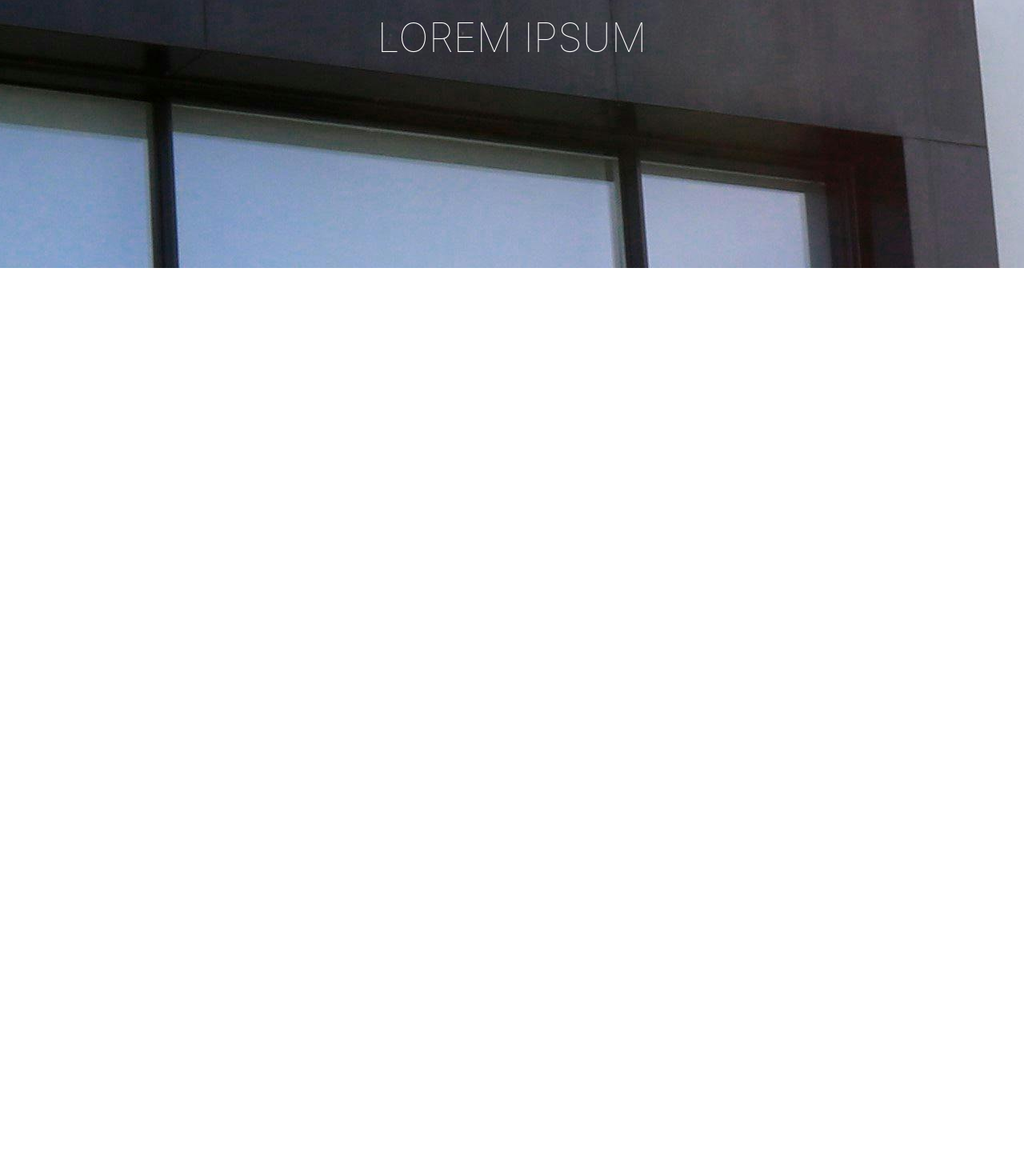
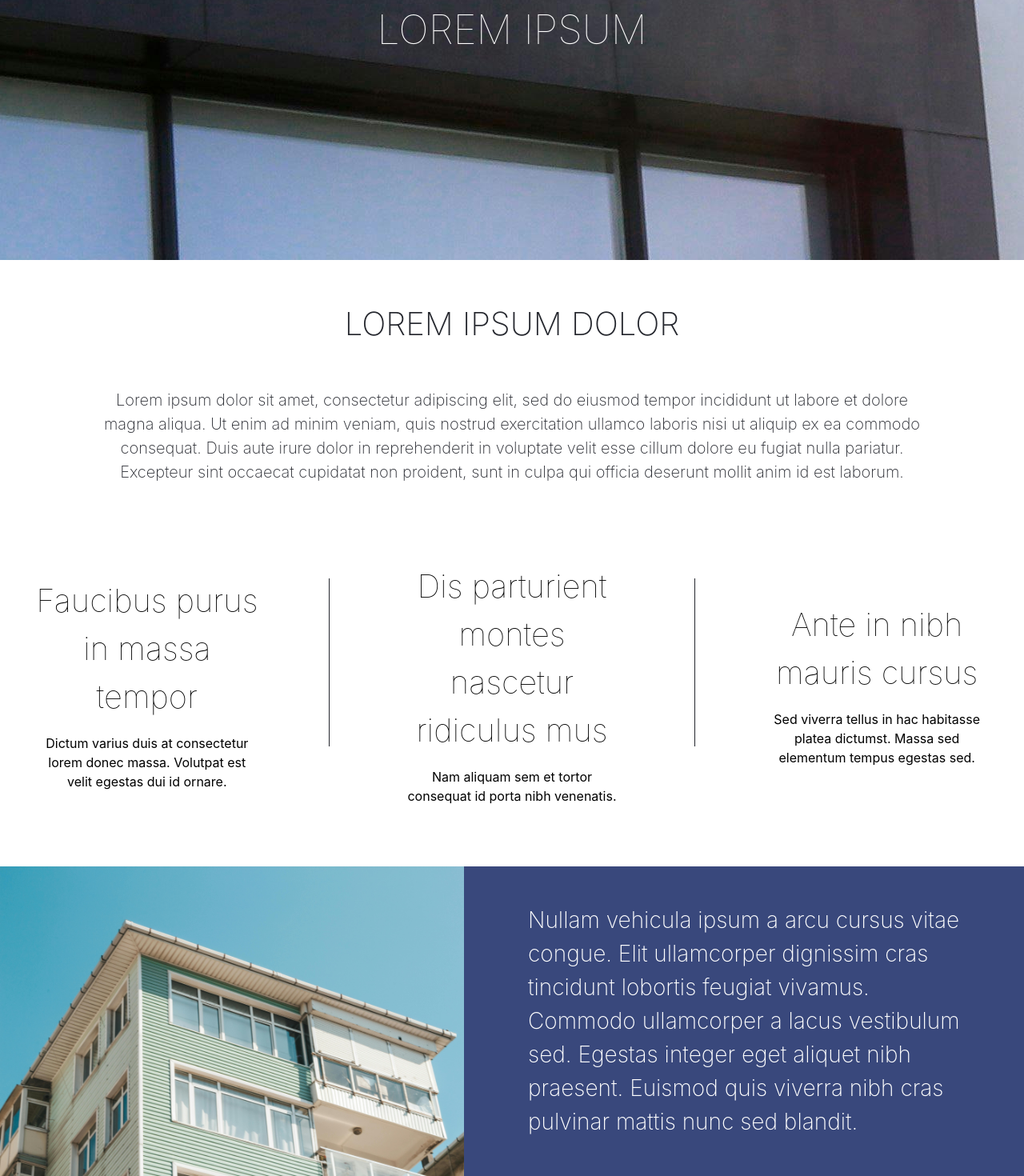
Before and after one commit to conniechen651/website, a React (Vite) app: page / in a window 1280 px wide. Shown: the part 330-1800 px from the top of the page at 80% size. Before the commit the page ends 800 px from the top, so only its background shows below. Built offline with nearby package versions, Linux system fonts and the light colour scheme.

Commit message:
Finish rest of home page and update navbar

```diff
--- a/package.json
+++ b/package.json
@@ -11,7 +11,8 @@
   },
   "dependencies": {
     "react": "^18.3.1",
-    "react-dom": "^18.3.1"
+    "react-dom": "^18.3.1",
+    "react-router-dom": "^6.25.1"
   },
   "devDependencies": {
     "@types/react": "^18.3.3",
--- a/src/App.jsx
+++ b/src/App.jsx
@@ -1,12 +1,12 @@
 import React from 'react'
 import Navbar from './Navbar'
-import Content from './Content'
+import Home from './Home'
 
 export default function App() {
     return(
         <>
             <Navbar />
-            <Content />
+            <Home />
         </>
     )
 }
--- a/src/Content.css
+++ /dev/null
@@ -1,16 +0,0 @@
-.main-image{
-    margin-top: 90px;
-    background: url(./assets/house.jpg) no-repeat center center;
-    height: 575px;
-    display: flex;
-    justify-content: center;
-    align-items: center;
-
-}
-
-.main-image h1{
-    font-size: 50px;
-    color: white;
-    text-align: center;
-    font-weight: 100;
-}
--- a/src/Content.jsx
+++ /dev/null
@@ -1,12 +0,0 @@
-import React from 'react'
-import './Content.css'
-
-export default function Content() {
-    return(
-        <>
-            <div className="main-image">
-                <h1>LOREM IPSUM</h1>
-            </div>
-        </>
-    )
-}
--- /dev/null
+++ b/src/Home.css
@@ -0,0 +1,87 @@
+.main-image{
+    margin-top: 80px;
+    background: url(./assets/house.jpg) no-repeat center center;
+    height: 575px;
+    display: flex;
+    justify-content: center;
+    align-items: center;
+
+}
+
+.main-image h1{
+    font-size: 50px;
+    color: white;
+    text-align: center;
+    font-weight: 100;
+}
+
+.main-text {
+    display:flex;
+    flex-direction: column;
+    justify-content: center;
+    align-items: center;
+}
+
+.main-text h2 {
+    font-size: 40px;
+    font-weight: 200;
+    margin: 50px;
+    color: #25272E;
+}
+
+.main-text p {
+    font-size: 20px;
+    font-weight: 200;
+    color: #25272E;
+    margin-top: 0;
+    width: 80%;
+    text-align: center;
+}
+
+.main-facts{
+    display: flex;
+    justify-content: space-around;
+    align-content: center;
+    margin-top: 38px;
+}
+
+.fact {
+    display: flex;
+    flex-direction: column;
+    align-items: center;
+    justify-content: center;
+    width: 280px;
+    text-align: center;
+}
+
+.fact h3{
+    font-size: 40px;
+    font-weight: 100;
+    margin-bottom: 0;
+}
+
+.vertical-line {
+    border-left: 1px solid #25272E;
+    height: 210px;
+    margin-top: 60px;
+}
+
+.main-img-text {
+    display: flex;
+    justify-content: center;
+    align-items: center;
+    margin-top: 60px;
+    font-weight: 200;
+    font-size: 28px;
+    background-color: #39487C;
+}
+
+.main-img-text img {
+    width: 580px;
+}
+
+.colored-part {
+    color: white;
+    display: flex;
+    padding: 0px 80px;
+}
--- /dev/null
+++ b/src/Home.jsx
@@ -0,0 +1,42 @@
+import React from 'react'
+import './Home.css'
+import house from "./assets/green-house.jpg"
+
+export default function Home() {
+    return(
+        <>
+            <div className="main-image">
+                <h1>LOREM IPSUM</h1>
+            </div>
+            <div className="main-text">
+                <h2>LOREM IPSUM DOLOR</h2>
+                <p>Lorem ipsum dolor sit amet, consectetur adipiscing elit, sed do eiusmod tempor incididunt ut labore et dolore magna aliqua. Ut enim ad minim veniam, quis nostrud exercitation ullamco laboris nisi ut aliquip ex ea commodo consequat. Duis aute irure dolor in reprehenderit in voluptate velit esse cillum dolore eu fugiat nulla pariatur. Excepteur sint occaecat cupidatat non proident, sunt in culpa qui officia deserunt mollit anim id est laborum.</p>
+            </div>
+            <div className="main-facts">
+                <div className="fact">
+                    <h3>Faucibus purus in massa tempor</h3>
+                    <p>Dictum varius duis at consectetur lorem donec massa. Volutpat est velit egestas dui id ornare.</p>
+                </div>
+                <div className="vertical-line"></div>
+                <div className="fact">
+                    <h3>Dis parturient montes nascetur ridiculus mus</h3>
+                    <p>Nam aliquam sem et tortor consequat id porta nibh venenatis.</p>
+                </div>
+                <div className="vertical-line"></div>
+                <div className="fact">
+                    <h3>Ante in nibh mauris cursus</h3>
+                    <p>Sed viverra tellus in hac habitasse platea dictumst. Massa sed elementum tempus egestas sed.</p>
+                </div>
+            </div>
+            <div className="main-img-text">
+                <img src={house} alt="image of a green house"/>
+                <div className="colored-part">
+                    <p>Nullam vehicula ipsum a arcu cursus vitae congue. Elit ullamcorper dignissim cras tincidunt
+                        lobortis feugiat vivamus. Commodo ullamcorper a lacus vestibulum sed. Egestas integer eget
+                        aliquet nibh praesent. Euismod quis viverra nibh cras pulvinar mattis nunc sed blandit.
+                    </p>
+                </div>
+            </div>
+        </>
+    )
+}
--- a/src/Navbar.css
+++ b/src/Navbar.css
@@ -4,7 +4,7 @@
     justify-content: space-between;
     align-items: center;
     color: white;
-    height: 90px;
+    height: 80px;
     width: 100%;
     position: fixed;
     top: 0;
@@ -27,3 +27,7 @@
     margin-right: 40px;
     font-weight: 100;
 }
+
+.navbar-links a:hover {
+    color: #b1b1b1;
+}
--- a/src/Navbar.jsx
+++ b/src/Navbar.jsx
@@ -1,5 +1,6 @@
 import React from 'react'
 import './Navbar.css'
+import { Link } from "react-router-dom"
 
 export default function Navbar() {
     return(
--- a/src/main.jsx
+++ b/src/main.jsx
@@ -2,6 +2,7 @@ import React from 'react'
 import ReactDOM from 'react-dom/client'
 import './index.css'
 import App from './App'
+import { BrowserRouter } from 'react-router-dom'
 
 ReactDOM.createRoot(document.getElementById('root')).render(
   <React.StrictMode>
```
Also changed, not shown: src/Properties.jsx (added, +15 -0 lines), src/assets/green-house.jpg (added), 1 other file (tests, documents, lock files or other folders).
